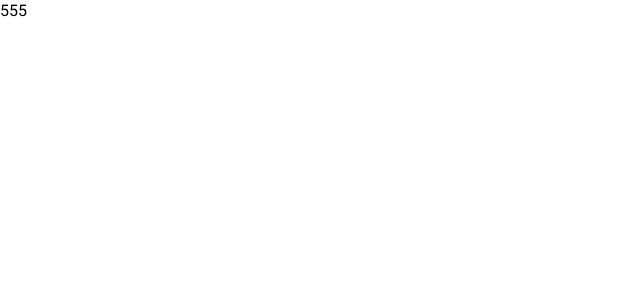
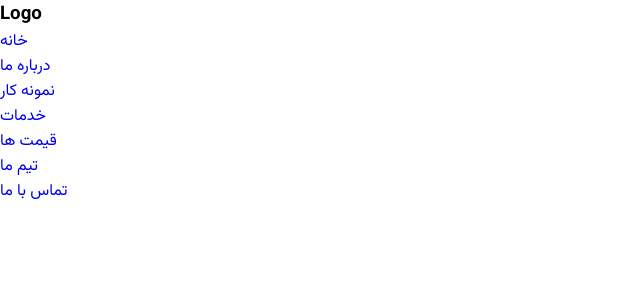
Before and after one commit to randomhex1998/logo_react, a React (Create React App) app: page / in a window 1280 px wide. Shown: the top 300 px of the page, without its empty margins (0-640 px from the left). Built offline with nearby package versions, Linux system fonts and the light colour scheme.

Commit message:
make-Navbar-Html-and-components

```diff
--- a/src/App.js
+++ b/src/App.js
@@ -1,7 +1,10 @@
 import "./scss/Index.scss";
+import Navbar from "./components/Navbar/Navbar";
 
 function App() {
-  return 555;
+  return (
+    <Navbar/>
+  );
 }
 
 export default App;
--- /dev/null
+++ b/src/components/Navbar/Bars.js
@@ -0,0 +1,9 @@
+export const BarsIco = () => {
+  return (
+    <div className="bars">
+      <span></span>
+      <span></span>
+      <span></span>
+    </div>
+  );
+};
--- /dev/null
+++ b/src/components/Navbar/Logo.js
@@ -0,0 +1,3 @@
+export const LogoNav = () => {
+  return <h1 className="navbar-logo">Logo</h1>;
+};
--- /dev/null
+++ b/src/components/Navbar/Menu.js
@@ -0,0 +1,17 @@
+export const MenuUl = () => {
+    return (
+        <ul className='menu-area'>
+        <li className='nav-items'><a href="#" className='nav-link'>خانه</a></li>
+        <li className='nav-items'><a href="#" className='nav-link'>درباره ما</a></li>
+        <li className='nav-items'><a href="#" className='nav-link'>نمونه کار</a></li>
+        <li className='nav-items'>
+            <a href="#" className='nav-link'>خدمات</a>
+            <ul className='sub-menu-area'>
+                <li className='nav-items'><a href="#" className='nav-link'>قیمت ها</a></li>
+                <li className='nav-items'><a href="#" className='nav-link'> تیم ما</a></li>
+                <li className='nav-items'><a href="#" className='nav-link'>تماس با ما</a></li>
+            </ul>
+        </li>
+    </ul>
+    )
+}
--- /dev/null
+++ b/src/components/Navbar/Navbar.js
@@ -0,0 +1,18 @@
+import React from "react";
+import { MenuUl } from "./Menu";
+import { BarsIco } from "./Bars";
+import { LogoNav } from "./Logo";
+
+const Navbar = () => {
+  return (
+    <nav className="navbar">
+      <section className="navbar-container">
+        <LogoNav />
+        <BarsIco />
+        <MenuUl />
+      </section>
+    </nav>
+  );
+};
+
+export default Navbar;
--- a/src/scss/_def.scss
+++ b/src/scss/_def.scss
@@ -1,8 +1,17 @@
 @import url('https://fonts.googleapis.com/css2?family=Vazirmatn:wght@100;200;300;400;500;600;700&display=swap');
 @import url('https://fonts.googleapis.com/css2?family=Raleway:wght@100;200;300;400;500;600;700;800;900&display=swap');
 
+// Fonts
 $main-persian-font: 'Vazirmatn', sans-serif;
 $main-english-font: 'Raleway', sans-serif;
+
+
+// Colors
+$light-gree-color: #27ae60;
+$light-purple-color: #70a1ff;
+$light-gray-color: #a4b0be;
+$dark-gray-color: #747d8c;
+$dark-color: #1e272e;
 
 *{
     margin: 0;
@@ -14,3 +23,11 @@ $main-english-font: 'Raleway', sans-serif;
 body{
     font-family: $main-persian-font;
 }
+
+a{
+    text-decoration: none;
+}
+
+li{
+    list-style: none;
+}
```
Also changed, not shown: src/components/Navbar/Navbar.scss (added).
